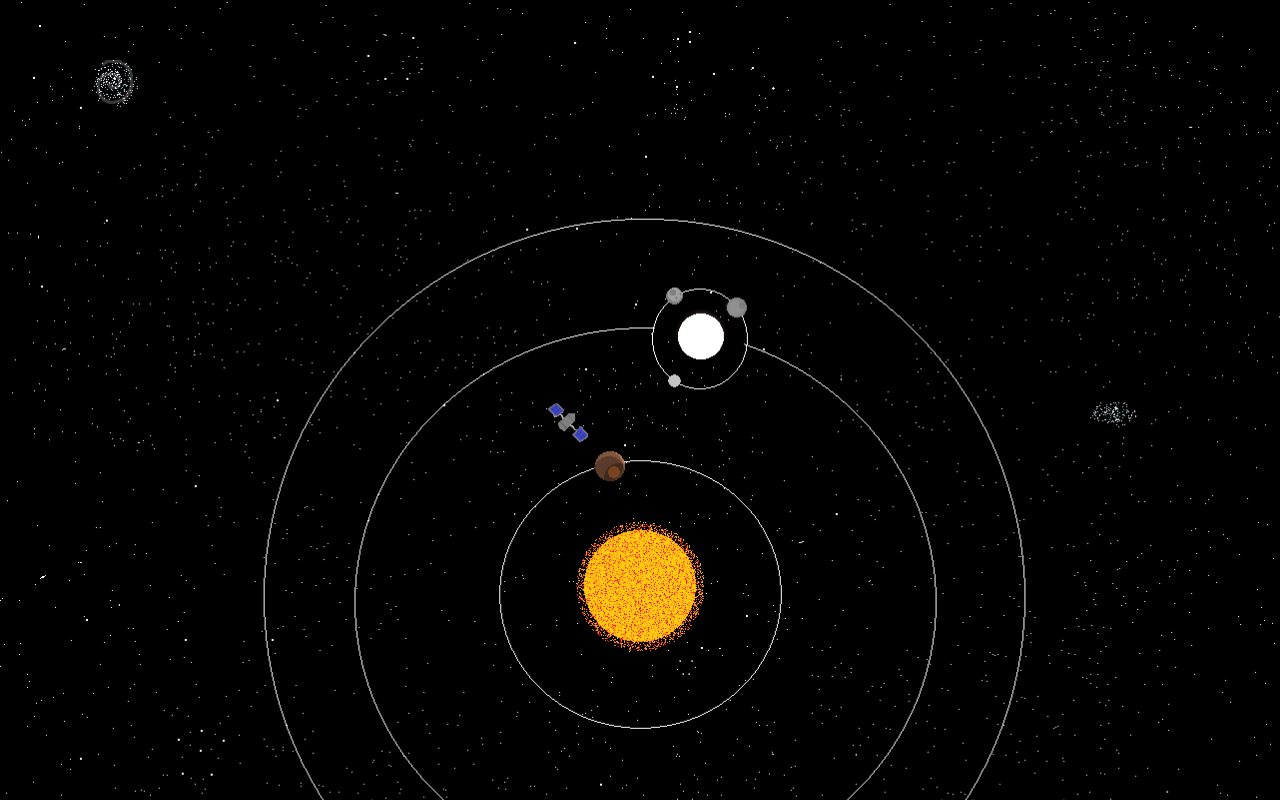
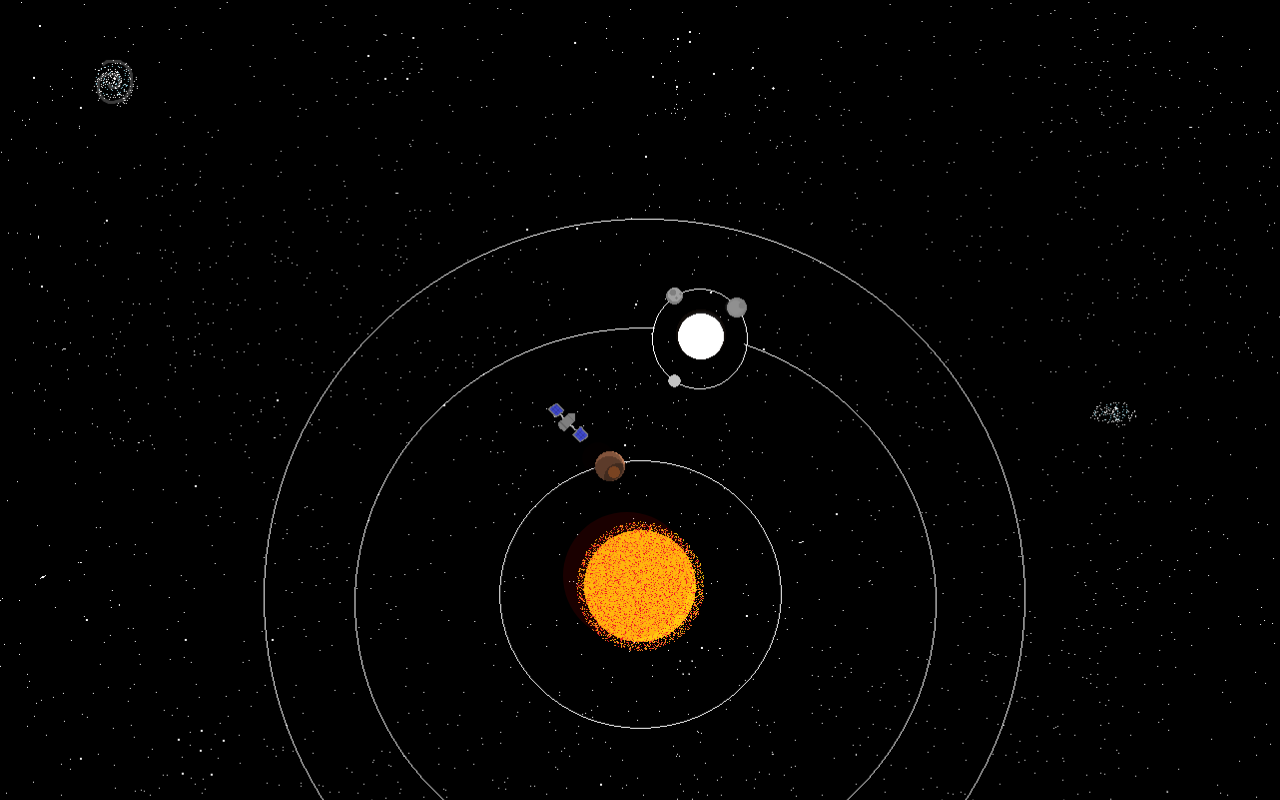
Before and after one commit to MonkeyingAround-lab/MonkeyingAround-lab.github.io, a plain HTML site: page index.html in a window 1280 px wide. Shown: the top 800 px of the page. Drawn offline with Linux system fonts and the light colour scheme.

Commit message:
Update PlanetMap.css

```diff
--- a/PlanetMap.css
+++ b/PlanetMap.css
@@ -2,11 +2,52 @@ body{
     margin:0;
     padding:0;
     background-color: black;
+
+
 }
 img {
   margin:0;
   padding:0;
   width: 100%;
   height: 100%;
-  object-fit: cover;
+  object-fit:cover;
+  display:block;
+  overflow: hidden;
 }
+
+#Sun {
+    border-radius:50%;
+    position:absolute;
+    top: 40vw;
+    left: 44vw;
+    width: 10vw;
+    height: 10vw;
+    background-color: red;
+    opacity: 10%;
+    overflow: hidden;
+
+}
+#Sun:hover {
+    background-color: wheat;
+    opacity: 30%;
+    box-shadow: 120%, 120%, white;
+}
+
+
+#Desert {
+    border-radius:50%;
+    position:absolute;
+    top: 34.5vw;
+    left: 45.5vw;
+    width: 2.5vw;
+    height: 2.5vw;
+    background-color: red;
+    opacity: 1%;
+    overflow: hidden;
+
+}
+#Desert:hover {
+    background-color: wheat;
+    opacity: 30%;
+    box-shadow: 120%, 120%, white;
+}
```
